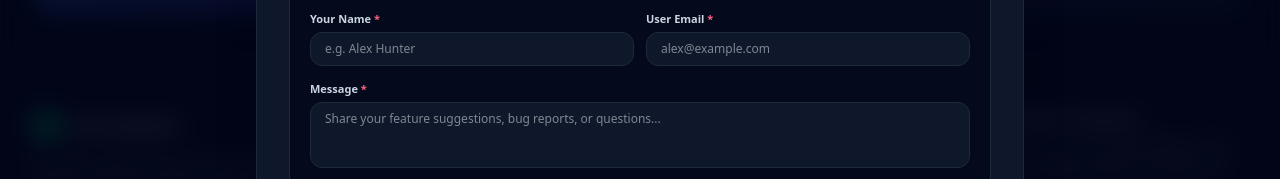
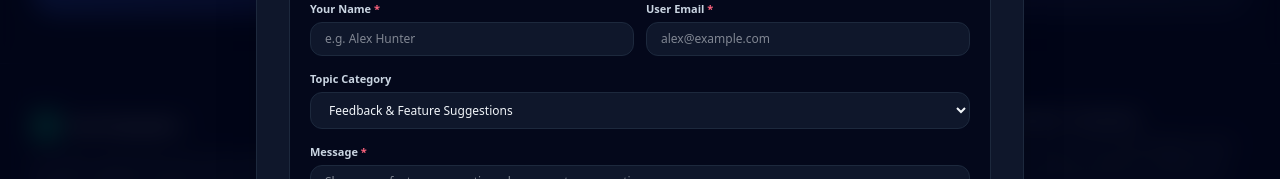
Before and after one commit to sabarealam23-lgtm/typing-master-pro-2, a React (Vite) app: page / in a window 1280 px wide. Both pictures are taken after a click on the button "Support & Contact". Shown: the part 2735-2914 px from the top of the page. Built offline with nearby package versions, Linux system fonts and the light colour scheme; no server answers.

Commit message:
restore topic category dropdown in support modal"

```diff
--- a/src/components/modals/FooterInfoModals.tsx
+++ b/src/components/modals/FooterInfoModals.tsx
@@ -296,6 +296,7 @@ const ContactModalContent: React.FC = () => {
   const [formData, setFormData] = useState({
     name: '',
     email: '',
+    category: 'Feedback & Feature Suggestions',
     message: ''
   });
   const [isSubmitting, setIsSubmitting] = useState(false);
@@ -326,13 +327,14 @@ const ContactModalContent: React.FC = () => {
         body: JSON.stringify({
           name: formData.name,
           email: formData.email,
+          category: formData.category,
           message: formData.message
         })
       });
 
       if (response.ok) {
         setSubmitted(true);
-        setFormData({ name: '', email: '', message: '' });
+        setFormData({ name: '', email: '', category: 'Feedback & Feature Suggestions', message: '' });
       } else {
         const data = await response.json().catch(() => ({}));
         setErrorMessage(
@@ -417,7 +419,7 @@ const ContactModalContent: React.FC = () => {
             <button
               onClick={() => {
                 setSubmitted(false);
-                setFormData({ name: '', email: '', message: '' });
+                setFormData({ name: '', email: '', category: 'Feedback & Feature Suggestions', message: '' });
                 setErrorMessage(null);
               }}
               className="px-4 py-2 rounded-xl bg-slate-800 hover:bg-slate-700 text-slate-200 text-xs font-semibold transition-colors cursor-pointer"
@@ -465,6 +467,24 @@ const ContactModalContent: React.FC = () => {
                   className="w-full px-3.5 py-2 rounded-xl bg-slate-900 border border-slate-800 focus:border-cyan-400 text-xs text-slate-100 focus:outline-none transition-colors"
                 />
               </div>
+            </div>
+
+            <div>
+              <label htmlFor="contact-category-select" className="block text-[11px] font-semibold text-slate-300 mb-1">
+                Topic Category
+              </label>
+              <select
+                id="contact-category-select"
+                name="category"
+                value={formData.category}
+                onChange={(e) => setFormData({ ...formData, category: e.target.value })}
+                className="w-full px-3.5 py-2 rounded-xl bg-slate-900 border border-slate-800 focus:border-cyan-400 text-xs text-slate-100 focus:outline-none transition-colors cursor-pointer"
+              >
+                <option value="Feedback & Feature Suggestions">Feedback & Feature Suggestions</option>
+                <option value="Bug Report / Technical Issue">Bug Report / Technical Issue</option>
+                <option value="Typing Certificate Query">Typing Certificate Query</option>
+                <option value="General Question & Support">General Question & Support</option>
+              </select>
             </div>
 
             <div>
--- a/src/pages/info/InfoPages.tsx
+++ b/src/pages/info/InfoPages.tsx
@@ -131,6 +131,7 @@ export const ContactPage: React.FC<InfoPageProps> = () => {
   const [formData, setFormData] = useState({
     name: '',
     email: '',
+    category: 'Feedback & Feature Suggestions',
     message: ''
   });
   const [isSubmitting, setIsSubmitting] = useState(false);
@@ -161,13 +162,14 @@ export const ContactPage: React.FC<InfoPageProps> = () => {
         body: JSON.stringify({
           name: formData.name,
           email: formData.email,
+          category: formData.category,
           message: formData.message
         })
       });
 
       if (response.ok) {
         setSent(true);
-        setFormData({ name: '', email: '', message: '' });
+        setFormData({ name: '', email: '', category: 'Feedback & Feature Suggestions', message: '' });
       } else {
         const data = await response.json().catch(() => ({}));
         setErrorMessage(
@@ -284,6 +286,24 @@ export const ContactPage: React.FC<InfoPageProps> = () => {
                 placeholder="alex@example.com"
                 className="w-full px-4 py-2.5 rounded-xl bg-slate-950 border border-slate-800 focus:border-cyan-400 text-sm text-slate-100 focus:outline-none transition-colors"
               />
+            </div>
+
+            <div>
+              <label htmlFor="info-category-select" className="block text-xs font-semibold text-slate-300 mb-1.5">
+                Topic Category
+              </label>
+              <select
+                id="info-category-select"
+                name="category"
+                value={formData.category}
+                onChange={(e) => setFormData({ ...formData, category: e.target.value })}
+                className="w-full px-4 py-2.5 rounded-xl bg-slate-950 border border-slate-800 focus:border-cyan-400 text-sm text-slate-100 focus:outline-none transition-colors cursor-pointer"
+              >
+                <option value="Feedback & Feature Suggestions">Feedback & Feature Suggestions</option>
+                <option value="Bug Report / Technical Issue">Bug Report / Technical Issue</option>
+                <option value="Typing Certificate Query">Typing Certificate Query</option>
+                <option value="General Question & Support">General Question & Support</option>
+              </select>
             </div>
 
             <div>
```
